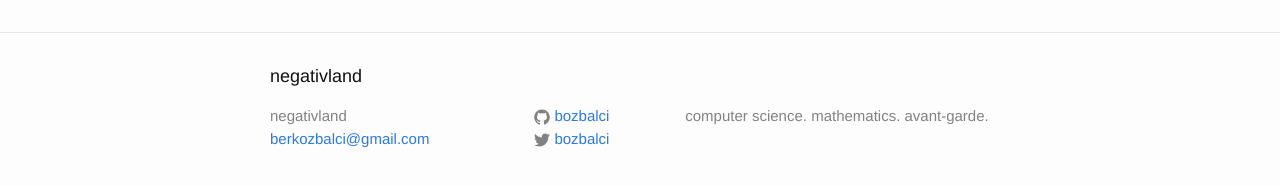
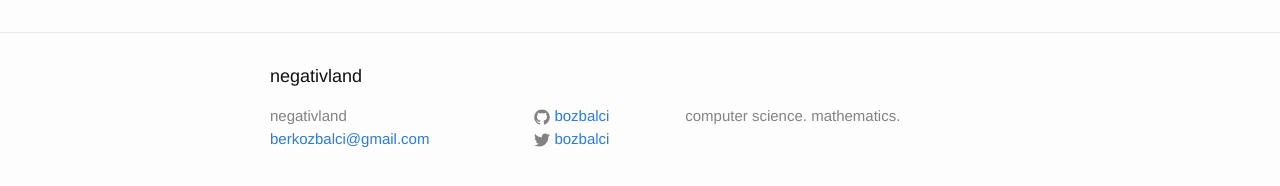
Before and after one commit to bozbalci/legacy-gh-page, a Jekyll site: the page built from index.html, in a window 1280 px wide. Shown: the part 534-720 px from the top of the page. Built offline with Jekyll 4.4.1, drawn with Linux system fonts in a browser that asks for light colours.

Commit message:
Update _config.yml

```diff
--- a/_config.yml
+++ b/_config.yml
@@ -1,8 +1,8 @@
 # Site settings
 title: negativland
 email: berkozbalci@gmail.com
-description: > # this means to ignore newlines until "baseurl:"
-   computer science. mathematics. avant-garde.
+description: >
+   computer science. mathematics.
 permalink: /:title
 baseurl: "" # the subpath of your site, e.g. /blog/
 # url: "http://yourdomain.com" # the base hostname & protocol for your site
```
